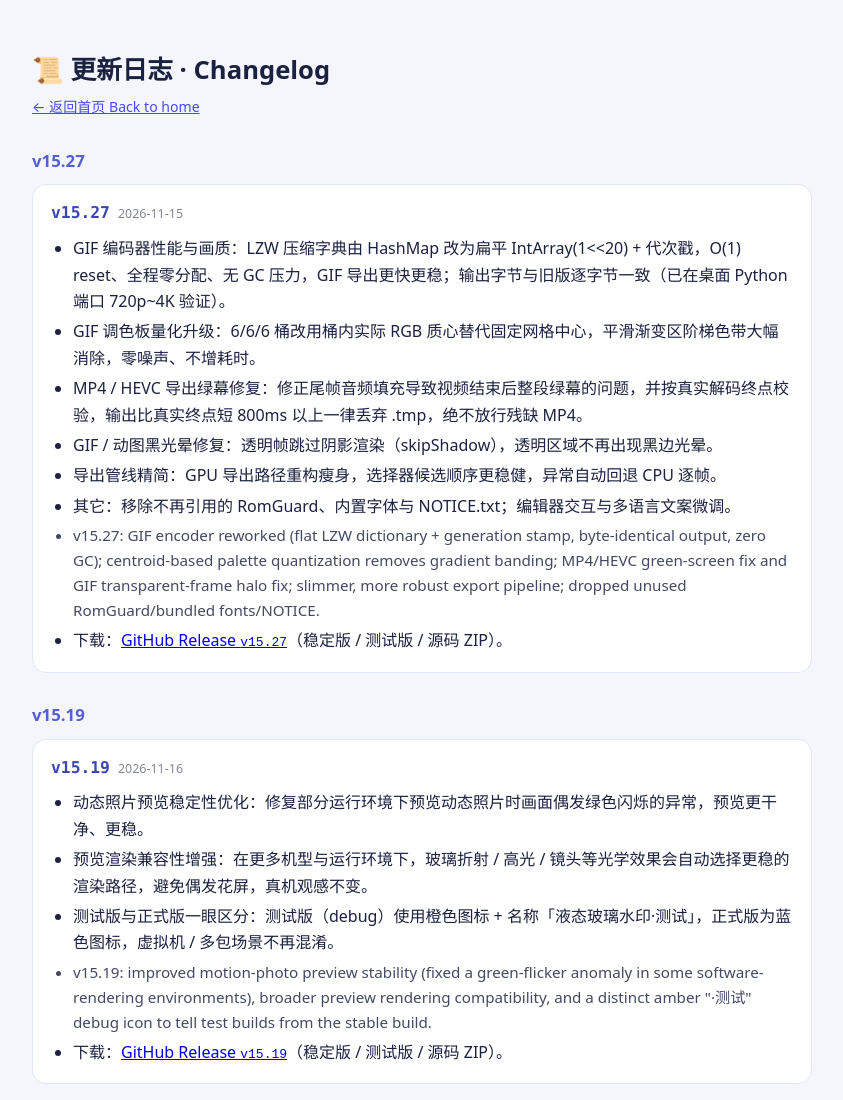
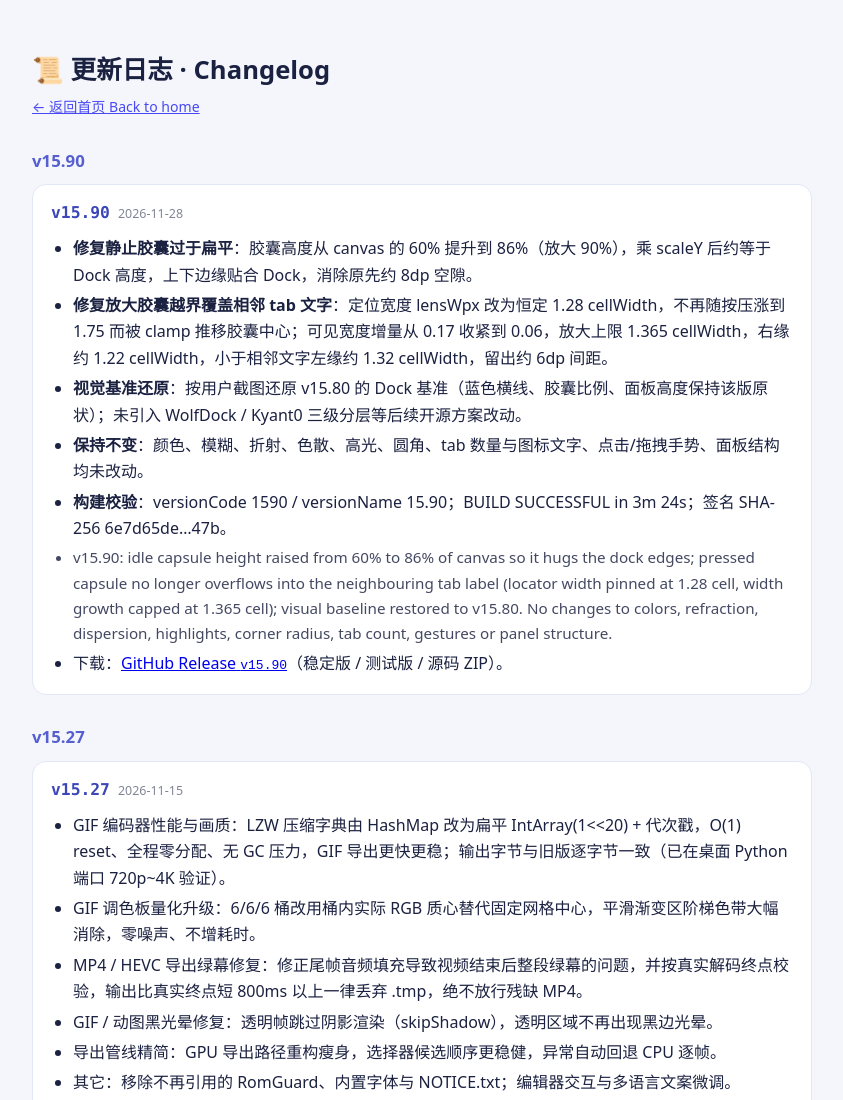
Before and after one commit to fool593/LiquidGlassWatermark, a plain HTML site: page docs/changelog.html in a window 1280 px wide. Shown: the top 1100 px of the page, without its empty margins (218-1061 px from the left). Drawn offline with Linux system fonts and the light colour scheme.

Commit message:
docs(publish): v15.90 release notes, version data and download links

```diff
--- a/docs/changelog.html
+++ b/docs/changelog.html
@@ -33,6 +33,20 @@
 <body>
 <h1>📜 更新日志 · Changelog</h1>
 <a class="back" href="./">← 返回首页 Back to home</a>
+
+<h2>v15.90</h2>
+<div class="entry">
+  <span class="ver">v15.90</span><span class="date">2026-11-28</span>
+  <ul>
+    <li><b>修复静止胶囊过于扁平</b>：胶囊高度从 canvas 的 60% 提升到 86%（放大 90%），乘 scaleY 后约等于 Dock 高度，上下边缘贴合 Dock，消除原先约 8dp 空隙。</li>
+    <li><b>修复放大胶囊越界覆盖相邻 tab 文字</b>：定位宽度 lensWpx 改为恒定 1.28 cellWidth，不再随按压涨到 1.75 而被 clamp 推移胶囊中心；可见宽度增量从 0.17 收紧到 0.06，放大上限 1.365 cellWidth，右缘约 1.22 cellWidth，小于相邻文字左缘约 1.32 cellWidth，留出约 6dp 间距。</li>
+    <li><b>视觉基准还原</b>：按用户截图还原 v15.80 的 Dock 基准（蓝色横线、胶囊比例、面板高度保持该版原状）；未引入 WolfDock / Kyant0 三级分层等后续开源方案改动。</li>
+    <li><b>保持不变</b>：颜色、模糊、折射、色散、高光、圆角、tab 数量与图标文字、点击/拖拽手势、面板结构均未改动。</li>
+    <li><b>构建校验</b>：versionCode 1590 / versionName 15.90；BUILD SUCCESSFUL in 3m 24s；签名 SHA-256 6e7d65de…47b。</li>
+    <li class="en">v15.90: idle capsule height raised from 60% to 86% of canvas so it hugs the dock edges; pressed capsule no longer overflows into the neighbouring tab label (locator width pinned at 1.28 cell, width growth capped at 1.365 cell); visual baseline restored to v15.80. No changes to colors, refraction, dispersion, highlights, corner radius, tab count, gestures or panel structure.</li>
+    <li>下载：<a href="https://github.com/fool593/LiquidGlassWatermark/releases/tag/v15.90" target="_blank" rel="noopener">GitHub Release <code>v15.90</code></a>（稳定版 / 测试版 / 源码 ZIP）。</li>
+  </ul>
+</div>
 
 <h2>v15.27</h2>
 <div class="entry">
```
